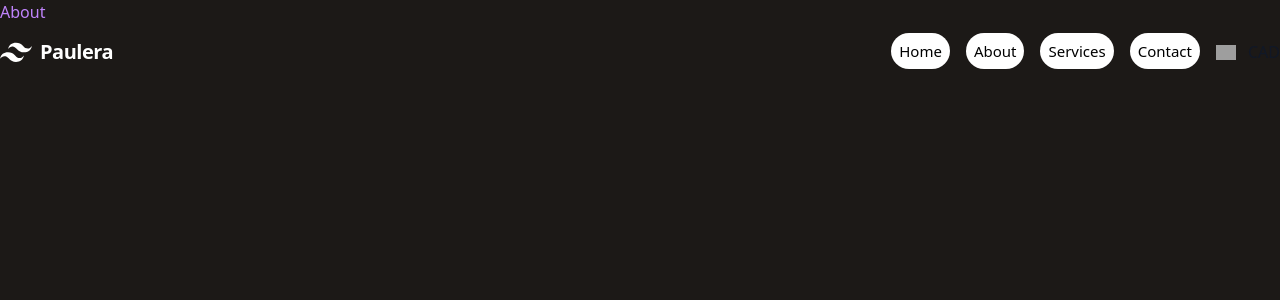
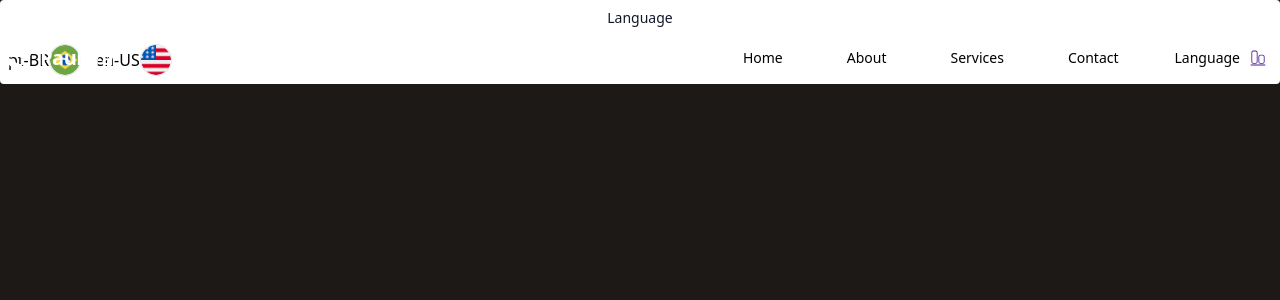
Before and after one commit to bkpaulera/Web-mega, a React (Vite) app in the folder crystal-dymanics/: page /about in a window 1280 px wide. Shown: the top 300 px of the page. Built offline with nearby package versions, Linux system fonts and the light colour scheme; grey boxes are pictures that could not be loaded.

Commit message:
language desktop

```diff
--- a/crystal-dymanics/package.json
+++ b/crystal-dymanics/package.json
@@ -9,6 +9,7 @@
     "preview": "vite preview"
   },
   "dependencies": {
+    "@headlessui/react": "^1.7.8",
     "autoprefixer": "^10.4.13",
     "framer-motion": "^8.4.2",
     "i18next": "^22.4.9",
--- a/crystal-dymanics/src/components/Header.tsx
+++ b/crystal-dymanics/src/components/Header.tsx
@@ -2,6 +2,7 @@
 import { Nav } from '../components/navComponent/Nav'
 
 import { NavMobile } from '../components/navComponent/NavMobile'
+import { ModalTranslation } from './Modal/ModalTrans';
 
 export function Header() {
     return (
@@ -13,15 +14,19 @@ export function Header() {
                     <span className="font-semibold text-xl tracking-tight">Paulera</span>
                 </div>
 
+
                 {/*Nav*/}
                 <div className='hidden lg:block md:block'>
                     <Nav />
+                    {/*Translation Op*/}
+
                 </div>
 
                 {/*Nav Mobile*/}
                 <div className='lg:hidden md:hidden'>
                     <NavMobile />
                 </div>
+
             </div>
         </header>
     );
--- a/crystal-dymanics/src/components/Modal/ModalTrans.tsx
+++ b/crystal-dymanics/src/components/Modal/ModalTrans.tsx
@@ -1,7 +1,57 @@
 
+import { Fragment } from 'react'
+import { Menu, Transition } from '@headlessui/react'
+import { CiAlignBottom } from "react-icons/ci";
+import { useTranslation } from "react-i18next";
 
-function ModalTranslation() {
-    return (<></>);
+import i18next from "i18next";
+import { lang } from '../../data/data';
+
+export function ModalTranslation() {
+
+    const { t } = useTranslation()
+
+    return (
+        <div>
+            {/*Menu trigger*/}
+            <Menu as="div" className="">
+                <Menu.Button
+                    className="flex w-full justify-center rounded bg-white px-4 py-2 text-sm font-medium text-black hover:bg-opacity-30 focus:outline-none focus-visible:ring-2 focus-visible:ring-white focus-visible:ring-opacity-75">
+                    {t('nav.language')}
+                    <CiAlignBottom
+                        className="ml-2 -mr-1 h-5 w-5 text-violet-900 hover:text-violet-100"
+                        aria-hidden="true"
+                    />
+                </Menu.Button>
+                <Transition
+                    as={Fragment}
+                    enter="transition ease-out duration-100"
+                    enterFrom="transform opacity-0 scale-95"
+                    enterTo="transform opacity-100 scale-100"
+                    leave="transition ease-in duration-75"
+                    leaveFrom="transform opacity-100 scale-100"
+                    leaveTo="transform opacity-0 scale-95"
+                >
+                    <Menu.Items className="absolute right-0 mt-2 w-56 origin-top-right divide-y divide-gray-100 rounded-md bg-white shadow-lg ring-1 ring-black ring-opacity-5 focus:outline-none">
+                        <div className="px-1 py-1 ">
+                            {lang.map((item) => (
+                                    <Menu.Item>
+                                        {({ active }) => (
+                                            <button
+                                                className={`${active ? 'bg-violet-500 text-white' : 'text-gray-900'
+                                                    } group flex w-full items-center rounded-md px-2 py-2 texts`}
+                                                key={item.nativeName} onClick={() => i18next.changeLanguage(item.nativeName)} disabled={i18next.resolvedLanguage === item.nativeName}
+                                            >
+                                                <img className="mx-2 h-8 w-8 bg-white border border-black border-opacity-10 rounded-full" src={item.src} />
+                                                {item.nativeName}
+                                            </button>
+                                        )}
+                                    </Menu.Item>
+                            ))}
+                        </div>
+                    </Menu.Items>
+                </Transition>
+            </Menu>
+        </div>
+    );
 }
-
-export default ModalTranslation;
--- a/crystal-dymanics/src/components/navComponent/Nav.tsx
+++ b/crystal-dymanics/src/components/navComponent/Nav.tsx
@@ -2,6 +2,7 @@
 import { useTranslation } from 'react-i18next';
 import { Link } from 'react-router-dom';
 import { navigation } from '../../data/data';
+import { ModalTranslation } from '../Modal/ModalTrans';
 
 export function Nav() {
     const {t}  = useTranslation()
@@ -10,11 +11,11 @@ export function Nav() {
             <ul className='flex space-x-8 capitalize text-[15px] md:space-x-4'>
                 {navigation.map((item, index) => {
                     return(
-                        <li className='text-black hover:text-pink-600 cursor-pointer' key={index}>
+                        <li className='w-full justify-center rounded bg-white px-4 py-2 text-sm font-medium text-black hover:bg-opacity-30 focus:outline-none focus-visible:ring-2 focus-visible:ring-white focus-visible:ring-opacity-75' key={index}>
                             <Link
                                 onClick={() => console.log(item.href)}
                                 to={item.href}
-                                className='transition-all duration-300 px-2 py-2 bg-white rounded-full'
+                                className='transition-all duration-300 px-2 py-2 s rounded-full'
                             >
                                 {t(item.name)}
 
@@ -22,19 +23,10 @@ export function Nav() {
                         </li>
                     );
                 })
-                }
-                <div className="border-gray-200">
-                  <a href="#" className="-m-2 flex items-center p-2">
-                    <img
-                      src="https://tailwindui.com/img/flags/flag-canada.svg"
-                      alt=""
-                      className="block h-auto w-5 flex-shrink-0"
-                    />
-                    <span className="ml-3 block text-base font-medium text-gray-900">CAD</span>
-                    <span className="sr-only">, change currency</span>
-                  </a>
-                </div>
-
+            }
+                <li>
+                    <ModalTranslation />
+                </li>
             </ul>
         </nav>
     )
--- a/crystal-dymanics/src/components/navComponent/NavMobile.tsx
+++ b/crystal-dymanics/src/components/navComponent/NavMobile.tsx
@@ -7,6 +7,7 @@ import { motion } from 'framer-motion';
 import { Link } from "react-router-dom";
 import { CiAlignRight ,CiAlignLeft } from "react-icons/ci";
 import { useTranslation } from "react-i18next";
+import { ModalTranslation } from "../Modal/ModalTrans";
 
 export function NavMobile() {
 
@@ -81,9 +82,10 @@ export function NavMobile() {
                         </li>
                     )
                 })
-
                 }
-
+                <li className="">
+                    <ModalTranslation />
+                </li>
             </motion.ul>
         </nav>
     );
--- a/crystal-dymanics/src/i18n/languages/en-us.tsx
+++ b/crystal-dymanics/src/i18n/languages/en-us.tsx
@@ -1,15 +1,16 @@
 
 
 export default {
-    translations: { // Mesmo valor usado nas configurações (defaultNS)
-        home: {
-            message: 'Hello World!'
-      },
-      nav:{
-        home:'Home',
-        about:'About',
-        services:'Services',
-        contact:'Contact'
-      }
+  translations: { // Mesmo valor usado nas configurações (defaultNS)
+    home: {
+      message: 'Hello World!',
+    },
+    nav: {
+      language: 'Language',
+      home: 'Home',
+      about: 'About',
+      services: 'Services',
+      contact: 'Contact'
     }
   }
+}
--- a/crystal-dymanics/src/i18n/languages/pt-br.tsx
+++ b/crystal-dymanics/src/i18n/languages/pt-br.tsx
@@ -2,9 +2,10 @@
 export default {
     translations: {
       home: {
-        message: 'Olá Mundo!'
+        message: 'Olá Mundo!',
       },
       nav:{
+        language:'Idioma',
         home:'Inicio',
         about:'Sobre',
         services:'Serviços',
--- a/crystal-dymanics/src/screens/about.tsx
+++ b/crystal-dymanics/src/screens/about.tsx
@@ -1,10 +1,9 @@
-import ModalTranslation from "../components/Modal/ModalTrans";
+import LanguageSwitch from "../components/LanguageSwitch";
 
 export function About(){
     return(
-        <div className="container">
-            <h1>About</h1>
-            <ModalTranslation></ModalTranslation>
+        <div className="">
+           <LanguageSwitch />
         </div>
     )
 }
```
Also changed, not shown: 2 other files (tests, documents, lock files or other folders).
